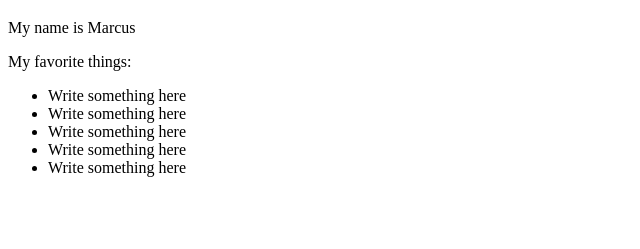
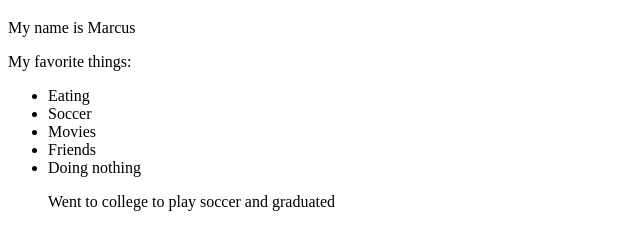
Before and after one commit to barajasmarcus/day-1, a plain HTML site: page index.html in a window 1280 px wide. Shown: the part 61-310 px from the top of the page, without its empty margins (0-640 px from the left). Drawn offline with Linux system fonts and the light colour scheme.

Commit message:
initialize

```diff
--- a/index.html
+++ b/index.html
@@ -12,12 +12,15 @@
   <h1>Hello world!</h1>
   <p> My name is Marcus</p>
   <p> My favorite things:</p>
+  <!-- Things I enjoy -->
   <ul>
-        <li>Write something here</li>
-        <li>Write something here</li>
-        <li>Write something here</li>
-        <li>Write something here</li>
-        <li>Write something here</li>
+    <li>Eating</li>
+    <li>Soccer</li>
+    <li>Movies</li>
+    <li>Friends</li>
+    <li>Doing nothing</li>
+    <!-- What I did before codeworks -->
+    <p>Went to college to play soccer and graduated</p>
   </ul>
 </body>
 
```
Lines whose indentation alone changed are shown as unchanged.
